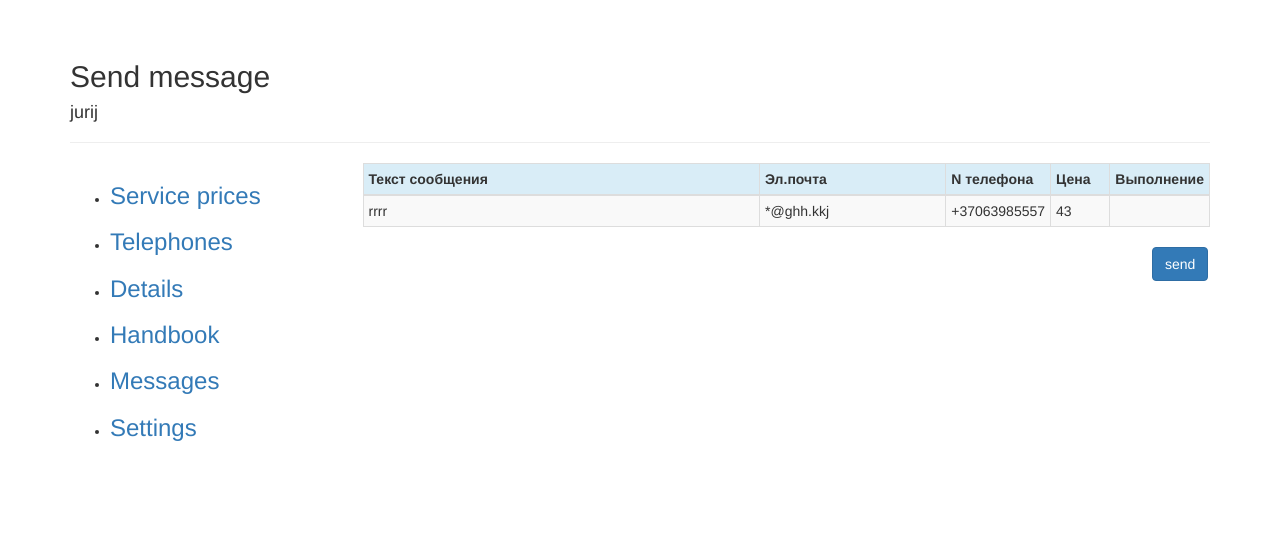
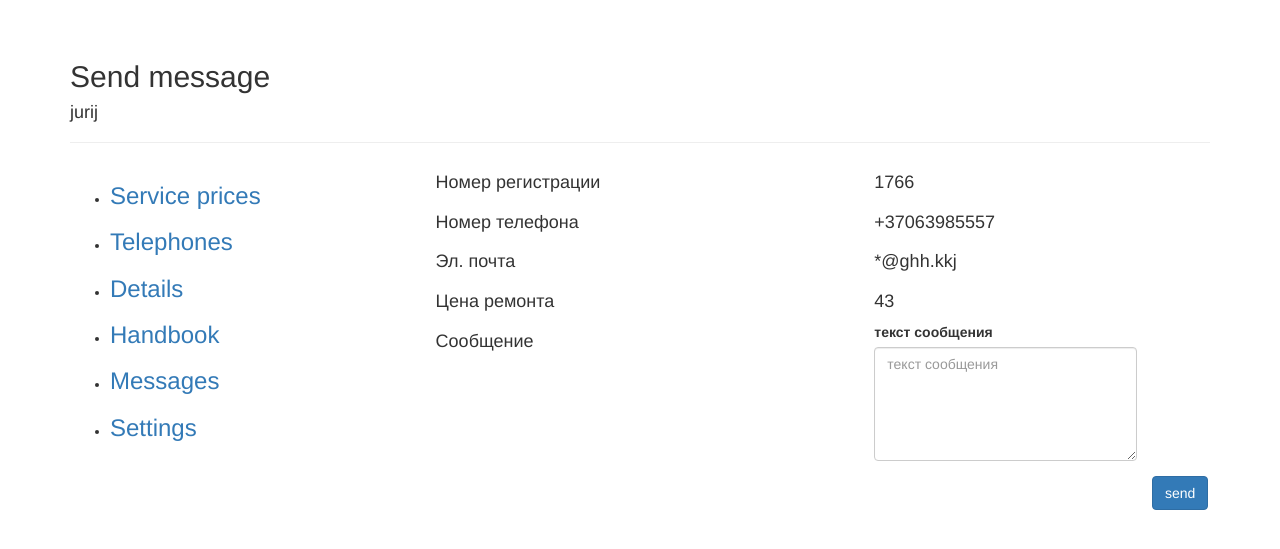
Before and after one commit to jurij600813biax/MobileService, a Django app: page /send_email/11/2/ in a window 1280 px wide. Shown: the part 51-600 px from the top of the page. Run offline with Django 3.2, Linux system fonts and the light colour scheme; a user stored in the database is signed in; data comes from the database, SQL or seed files in the repository; both versions use the stored data as it was after the commit; some libraries are stand-ins or nearby versions.

Commit message:
2020.02.26

```diff
--- a/send_email/forms.py
+++ b/send_email/forms.py
@@ -1,11 +1,12 @@
 from django import forms
-from .models import Post, Settings_common
-from django.forms import ModelForm
+from .models import Post, Settings_common, Send_message
+from django.forms import ModelForm, Textarea
 
 class PostForm(forms.ModelForm):
     class Meta:
         model= Post
         fields = ['post_message','text_message']
+        widgets = {'text_message': Textarea(attrs={'cols': 30, 'rows': 7})}
 
 class SettingsForm(forms.ModelForm):
     class Meta:
@@ -16,3 +17,10 @@ class SettingsForm(forms.ModelForm):
                   'free_set':'Разрешить отправку сообщений','details_visible':'Показать каталог деталей всем',
                   'number_reg_letter':'Буквенная часть номера регистрации',
                   'number_reg_start':'Начальное цифровое значение','contact_number':'Номер для контакта'}
+
+class Send_messageForm(forms.ModelForm):
+    class Meta:
+        model = Send_message
+        fields = ['send_message_text']
+        labels = {'send_message_text': 'текст сообщения'}
+        widgets = {'send_message_text': Textarea(attrs={'cols': 30, 'rows': 5})}
--- a/send_email/templates/send_email/index.html
+++ b/send_email/templates/send_email/index.html
@@ -6,25 +6,46 @@
 {% block content %}
 <form action="{% url 'send_email:index' mobil_id message_id %}" method='post'>
     {% csrf_token %}
-  <table class="table table-striped table-bordered table-condensed table-hover">
-    <thead>
-      <tr class="info">
-        <th>Текст сообщения</th>
-        <th style="width:22%">Эл.почта</th>
-        <th style="width:8%">N телефона</th>
-        <th style="width:7%">Цена</th>
-        <th style="width:7%">Выполнение</th>
-      </tr>
-    </thead>
-    <tbody>
-        <tr>
-          <td>{{b.send_message_text}}</td>
-          <td>{{b.send_message_email}}</td>
-          <td>{{b.send_message_number_tel}}</td>
-          <td>{{b.send_message_price}}</td>
-          <td>{{b.send_message_performance}}</td>
-     </tbody>
- </table>
+    <div class="row">
+      <div class="col-xs-12 col-sm-4 col-sm-offset-1 ">
+          <h4>Номер регистрации</h4>
+      </div>
+      <div class="col-xs-12 col-sm-4 col-sm-offset-2 ">
+          <h4>{{ b.send_message_sticker }}</h4>
+      </div>
+    </div>
+    <div class="row">
+      <div class="col-xs-12 col-sm-4 col-sm-offset-1 ">
+          <h4>Номер телефона</h4>
+      </div>
+      <div class="col-xs-12 col-sm-4 col-sm-offset-2 ">
+          <h4>{{ b.send_message_number_tel }}</h4>
+      </div>
+    </div>
+    <div class="row">
+      <div class="col-xs-12 col-sm-4 col-sm-offset-1 ">
+          <h4>Эл. почта</h4>
+      </div>
+      <div class="col-xs-12 col-sm-4 col-sm-offset-2 ">
+          <h4>{{ b.send_message_email }}</h4>
+      </div>
+    </div>
+    <div class="row">
+      <div class="col-xs-12 col-sm-4 col-sm-offset-1 ">
+          <h4>Цена ремонта</h4>
+      </div>
+      <div class="col-xs-12 col-sm-4 col-sm-offset-2 ">
+          <h4>{{ b.send_message_price }}</h4>
+      </div>
+    </div>
+    <div class="row">
+      <div class="col-xs-12 col-sm-4 col-sm-offset-1 ">
+          <h4>Сообщение</h4>
+      </div>
+      <div class="col-xs-12 col-sm-4 col-sm-offset-2 ">
+          {% bootstrap_field form.send_message_text %}
+      </div>
+    </div>
     {% buttons %}
        <div class="row">
           <div class="col-sm-offset-11 ">
--- a/send_email/templates/send_email/messages_new_record.html
+++ b/send_email/templates/send_email/messages_new_record.html
@@ -16,7 +16,7 @@
       </div>
       {% buttons %}
        <div class="row">
-          <div class="col-sm-offset-9 ">
+          <div class="col-sm-offset-11 ">
             <button name="submit" class="btn btn-primary">add</button>
 <!--            <a href="{% url 'users:details' %}" class="btn btn-danger" >
 		    cancel</a>  -->
--- a/send_email/views.py
+++ b/send_email/views.py
@@ -5,7 +5,7 @@ from django.conf import settings
 from django.core.mail import send_mail
 from django.urls import reverse
 from .models import Post, Settings_common, Send_message
-from .forms import PostForm,SettingsForm
+from .forms import PostForm,SettingsForm, Send_messageForm
 from django.db.models import Q
 from django.contrib.auth.decorators import login_required
 from mobile.models import Mobil
@@ -21,11 +21,12 @@ def index(request,mobil_id,message_id):
                     send_message_price = mobil_send.price,owner = request.user)
     if request.method != 'POST':
         b = c
+        form = Send_messageForm()
     else:
         c.save()
         return HttpResponseRedirect(reverse('mobile:telephones'))
 #    bs = Send_message.objects.filter(owner=request.user)
-    context={'b':b,'mobil_id': mobil_id, 'message_id': message_id}
+    context={'b':b,'mobil_id': mobil_id, 'message_id': message_id,'form':form}
     return render(request, 'send_email/index.html',context)
 
 def success(request):
```
Also changed, not shown: db.sqlite3.
